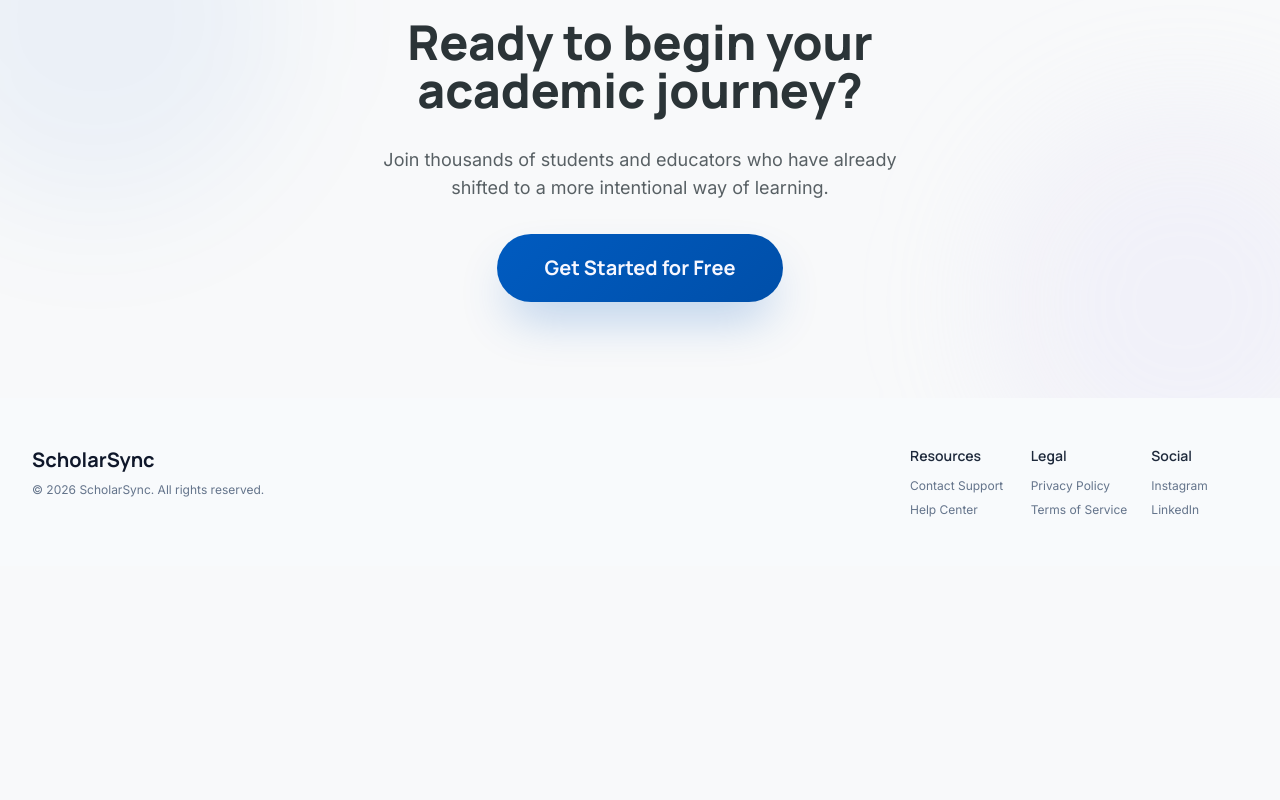
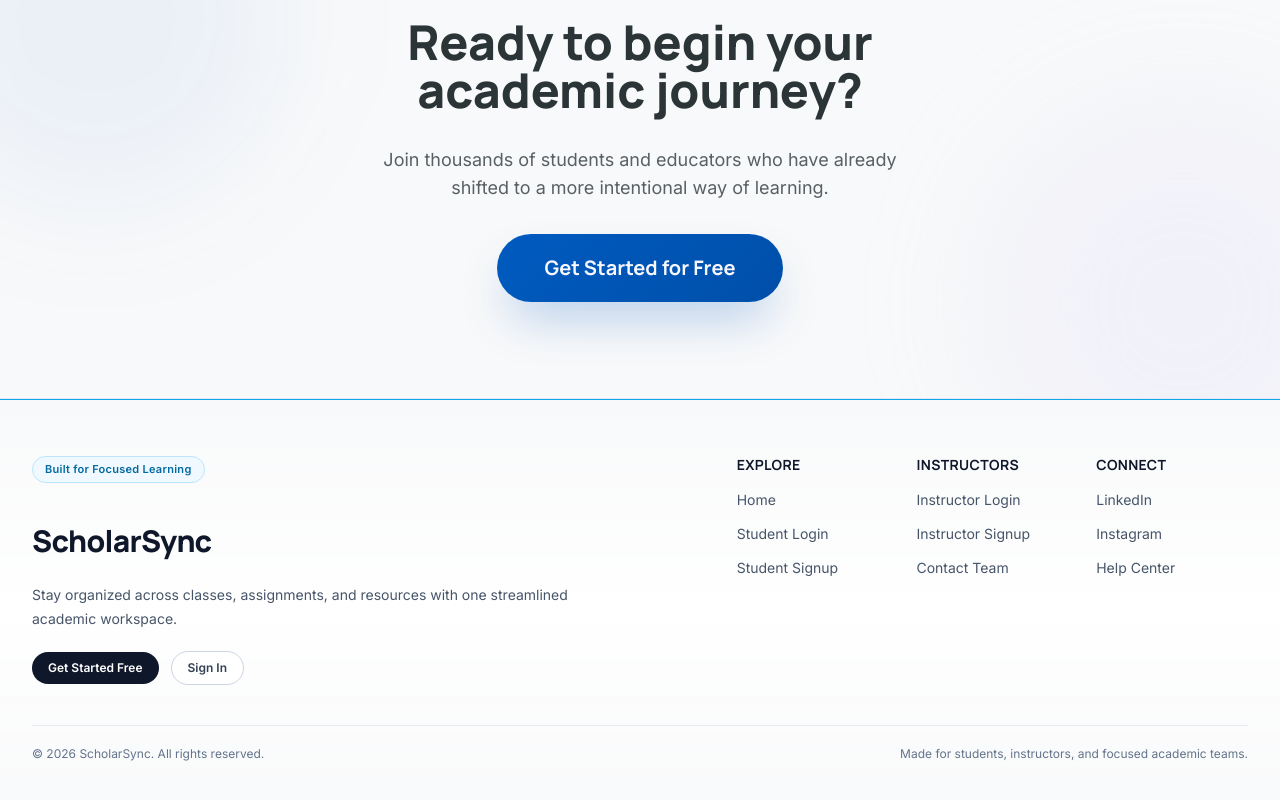
Before and after one commit to Aman739-code/Scholar-Sync, a React (Vite) app in the folder client/: page / in a window 1280 px wide. Shown: the part 3216-4016 px from the top of the page. Before the commit the page ends 3782 px from the top, so only its background shows below. Built offline with nearby package versions, Linux system fonts and the light colour scheme; no server answers.

Commit message:
update sections and improve layout

```diff
--- a/client/src/components/Footer.jsx
+++ b/client/src/components/Footer.jsx
@@ -2,54 +2,86 @@ import { Link } from "react-router-dom";
 
 const footerSections = [
   {
-    title: "Resources",
+    title: "Explore",
     links: [
-      { label: "Contact Support" },
-      { label: "Help Center" },
+      { label: "Home", to: "/" },
+      { label: "Student Login", to: "/login" },
+      { label: "Student Signup", to: "/signup" },
     ],
   },
   {
-    title: "Legal",
+    title: "Instructors",
     links: [
-      { label: "Privacy Policy" },
-      { label: "Terms of Service" },
+      { label: "Instructor Login", to: "/instructor/login" },
+      { label: "Instructor Signup", to: "/instructor/signup" },
+      { label: "Contact Team", href: "mailto:support@scholarsync.app" },
     ],
   },
   {
-    title: "Social",
+    title: "Connect",
     links: [
-      { label: "Instagram" },
-      { label: "LinkedIn" },
+      { label: "LinkedIn", href: "https://www.linkedin.com" },
+      { label: "Instagram", href: "https://www.instagram.com" },
+      { label: "Help Center", href: "mailto:help@scholarsync.app" },
     ],
   },
 ];
 
 export default function Footer() {
   return (
-    <footer className="bg-slate-50 dark:bg-slate-950 w-full py-12 px-8">
-      <div className="flex flex-col md:flex-row justify-between items-center md:items-start gap-8 max-w-7xl mx-auto">
-        <div className="space-y-2">
-          <Link to="/" className="font-manrope font-bold text-slate-900 dark:text-slate-50 text-xl hover:opacity-80 transition-opacity">
+    <footer className="relative overflow-hidden w-full border-t border-slate-200/80 bg-linear-to-b from-slate-50 via-white to-slate-100 px-6 py-14 sm:px-8">
+      <div className="pointer-events-none absolute inset-x-0 top-0 h-px bg-linear-to-r from-transparent via-sky-500 to-transparent" />
+      <div className="mx-auto flex max-w-7xl flex-col gap-10">
+        <div className="grid gap-10 lg:grid-cols-[minmax(0,1.3fr)_minmax(0,1fr)] lg:items-start">
+          <div className="space-y-5">
+            <span className="inline-flex items-center rounded-full border border-sky-200 bg-sky-50 px-3 py-1 font-inter text-[11px] font-semibold tracking-wide text-sky-700">
+              Built for Focused Learning
+            </span>
+            <div className="space-y-3">
+              <Link to="/" className="inline-flex font-manrope text-3xl font-extrabold tracking-tight text-slate-900 transition-opacity hover:opacity-80">
                 ScholarSync
               </Link>
-          <p className="font-inter text-xs text-slate-500 dark:text-slate-400">
-            © {new Date().getFullYear()} ScholarSync. All rights reserved.
+              <p className="max-w-xl font-inter text-sm leading-6 text-slate-600">
+                Stay organized across classes, assignments, and resources with one streamlined academic workspace.
               </p>
             </div>
+            <div className="flex flex-wrap items-center gap-3">
+              <Link to="/signup" className="inline-flex items-center rounded-full bg-slate-900 px-4 py-2 font-inter text-xs font-semibold text-white transition-all duration-200 hover:-translate-y-0.5 hover:bg-slate-800">
+                Get Started Free
+              </Link>
+              <Link to="/login" className="inline-flex items-center rounded-full border border-slate-300 bg-white px-4 py-2 font-inter text-xs font-semibold text-slate-700 transition-colors duration-200 hover:border-slate-400 hover:text-slate-900">
+                Sign In
+              </Link>
+            </div>
+          </div>
 
-        <nav aria-label="Footer links" className="w-full md:w-auto">
-          <div className="grid grid-cols-1 sm:grid-cols-3 gap-6 font-inter text-xs text-center md:text-left">
+          <nav aria-label="Footer links" className="w-full">
+            <div className="grid grid-cols-1 gap-7 sm:grid-cols-3">
               {footerSections.map((section) => (
                 <div key={section.title} className="space-y-3">
-                <h2 className="font-manrope font-semibold text-sm text-slate-800 dark:text-slate-100">
+                  <h2 className="font-manrope text-sm font-bold uppercase tracking-wide text-slate-900">
                     {section.title}
                   </h2>
-                <ul className="space-y-2">
+                  <ul className="space-y-2.5">
                     {section.links.map((link) => (
                       <li key={link.label}>
-                      <span className="text-slate-500 transition-colors duration-200 cursor-default">
+                        {link.to ? (
+                          <Link
+                            to={link.to}
+                            className="font-inter text-sm text-slate-600 transition-colors duration-200 hover:text-slate-900"
+                          >
                             {link.label}
-                      </span>
+                          </Link>
+                        ) : (
+                          <a
+                            href={link.href}
+                            target={link.href?.startsWith("http") ? "_blank" : undefined}
+                            rel={link.href?.startsWith("http") ? "noreferrer" : undefined}
+                            className="font-inter text-sm text-slate-600 transition-colors duration-200 hover:text-slate-900"
+                          >
+                            {link.label}
+                          </a>
+                        )}
                       </li>
                     ))}
                   </ul>
@@ -58,6 +90,12 @@ export default function Footer() {
             </div>
           </nav>
         </div>
+
+        <div className="flex flex-col gap-3 border-t border-slate-200/80 pt-5 text-xs text-slate-500 sm:flex-row sm:items-center sm:justify-between">
+          <p className="font-inter">© {new Date().getFullYear()} ScholarSync. All rights reserved.</p>
+          <p className="font-inter">Made for students, instructors, and focused academic teams.</p>
+        </div>
+      </div>
     </footer>
   );
 }
```
Lines whose indentation alone changed are shown as unchanged.
